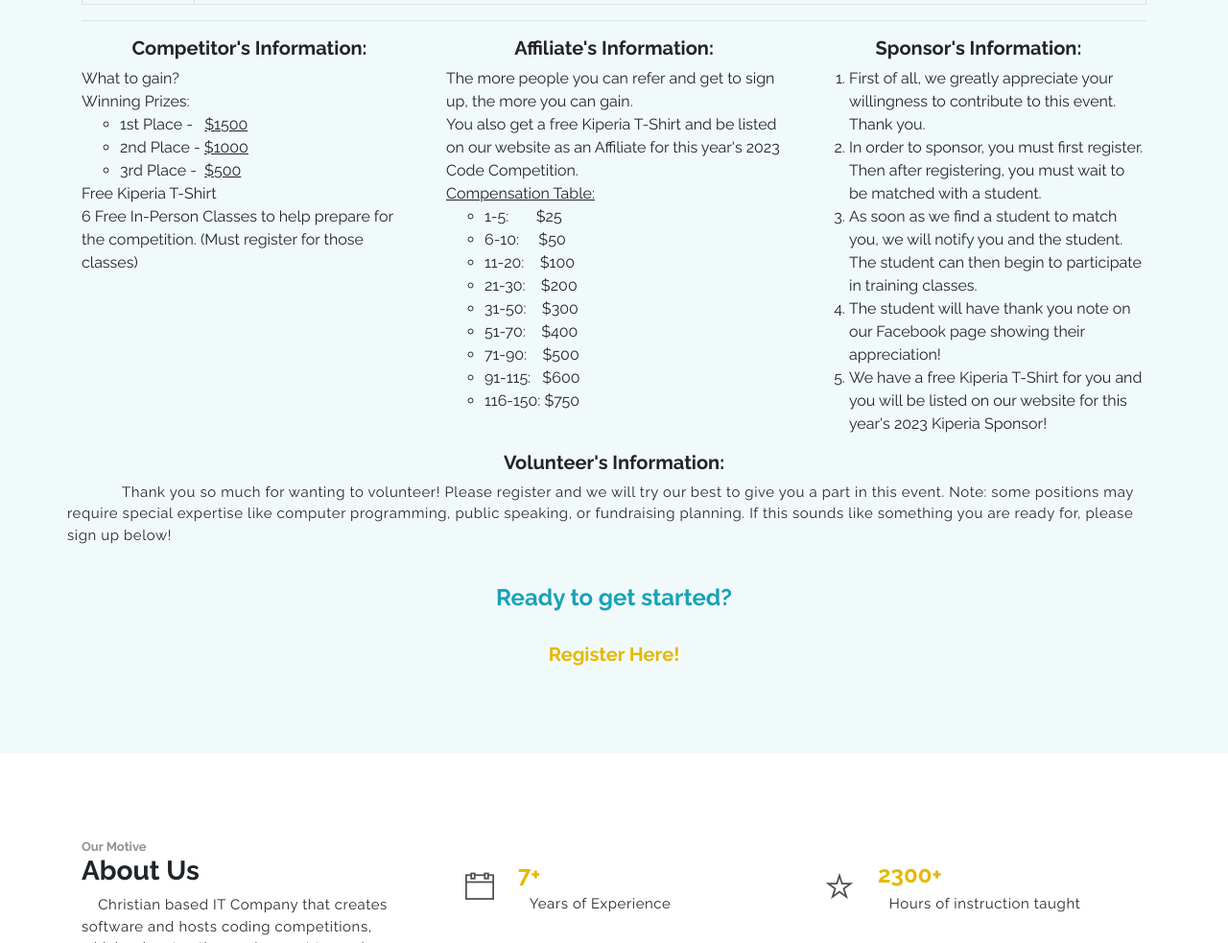
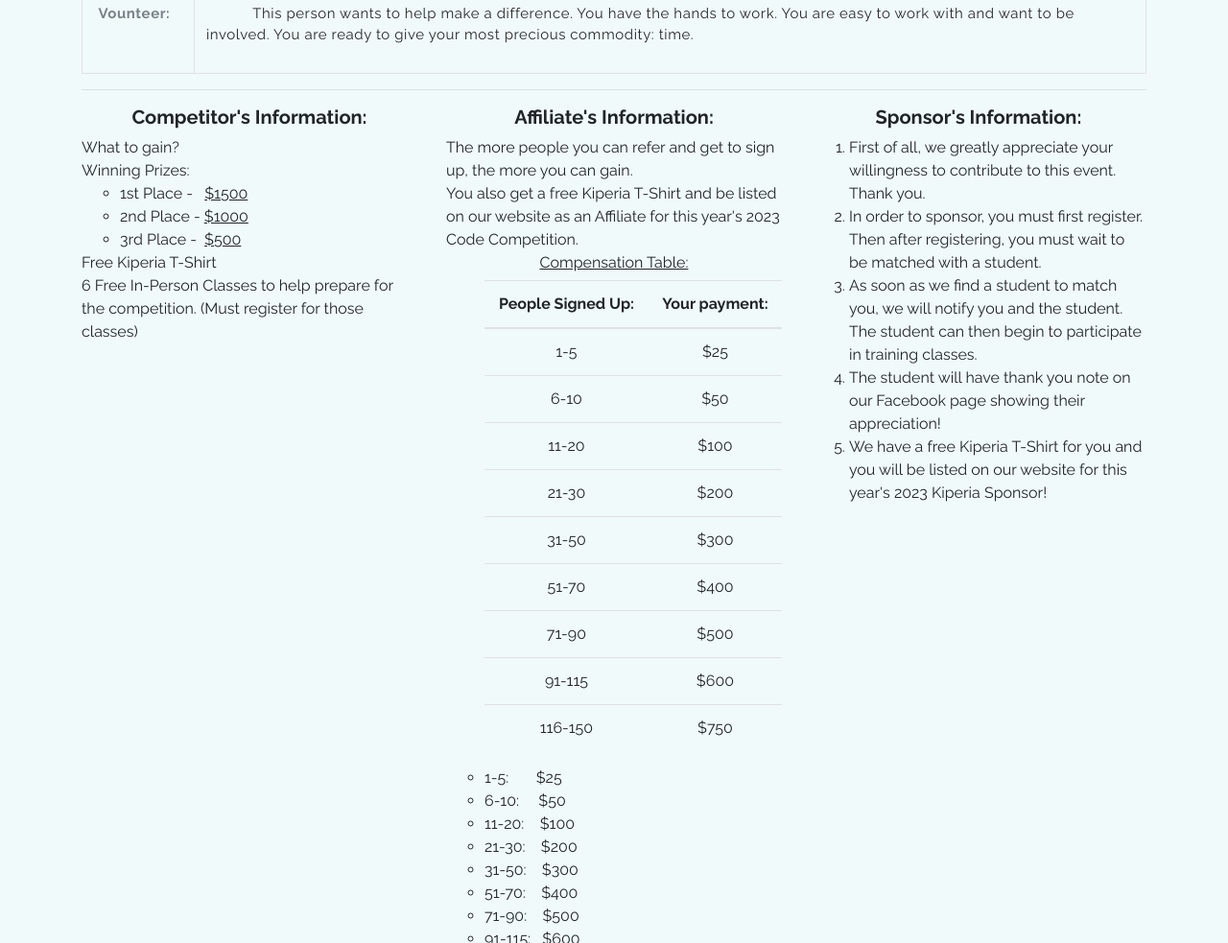
Before and after one commit to 33programmer/competition, a plain HTML site: page index.html in a window 1280 px wide. Shown: the part 1627-2610 px from the top of the page at 96% size. Drawn offline with Linux system fonts and the light colour scheme.

Commit message:
contenet and table

```diff
--- a/index.html
+++ b/index.html
@@ -103,8 +103,10 @@
                         <li><b>Location:</b>  Gainesville Civic Center: 830 Green St, Gainesville, GA 30501</li>
                         <li><b>Date:</b> Aug 3rd, 2023 Friday</li>
                         <li><b>Duration:</b> 8am - 2pm (11am is 30 minute break)</li>
-                        <li><b> Registration Cost:</b> $130 before May 18th. $150 from May 18th to <span class="text-danger">June 1st (<b>deadline</b>)<span</li>
-                        <li><b>Traning Class Dates:</b> TBA - Will be from June to July</li>
+                        <li><b>Requirements:</b>Hall County Resident, Age 13-19</li>
+                        <li><b> Registration Cost:</b> $130 before May 18th. $150 from May 18th to <span class="text-danger">June 1st<span</li>
+                        <li><b>Final Deadline:</b> June 1st, 2023. This is the deadline for registration/payment for Competitors, Sponsors, Affiliates, and Volunteers.</li>
+                        <li><b>Training Class Dates:</b> TBA - Will be from June to July</li>
                     </ol>
                 </div>
             </div>
@@ -176,8 +178,54 @@
                      <ul class="list-unstyled">
                      <li>The more people you can refer and get to sign up, the more you can gain.</li>
                      <li>You also get a free Kiperia T-Shirt and be listed on our website as an Affiliate for this year's 2023 Code Competition.</li>
-                     <li><u>Compensation Table:</u></li>
+                     <li class="text-center"><u>Compensation Table:</u></li>
                          <ul>
+                            <table class="table compensation-table">
+                                <thead>
+                                    <tr>
+                                        <th>People Signed Up:</th>
+                                        <th>Your payment:</th>
+                                    </tr>
+                                </thead>
+                                <tbody>
+                                    <tr>
+                                        <td>1-5</td>
+                                        <td>$25</td>
+                                    </tr>
+                                    <tr>
+                                        <td>6-10</td>
+                                        <td>$50</td>
+                                    </tr>
+                                    <tr>
+                                        <td>11-20</td>
+                                        <td>$100</td>
+                                    </tr>
+                                    <tr>
+                                        <td>21-30</td>
+                                        <td>$200</td>
+                                    </tr>
+                                    <tr>
+                                        <td>31-50</td>
+                                        <td>$300</td>
+                                    </tr>
+                                    <tr>
+                                        <td>51-70</td>
+                                        <td>$400</td>
+                                    </tr>
+                                    <tr>
+                                        <td>71-90</td>
+                                        <td>$500</td>
+                                    </tr>
+                                    <tr>
+                                        <td>91-115</td>
+                                        <td>$600</td>
+                                    </tr>
+                                    <tr>
+                                        <td>116-150</td>
+                                        <td>$750</td>
+                                    </tr>
+                                </tbody>
+                            </table>
                              <li>1-5: &nbsp;&nbsp;&nbsp;&nbsp;&nbsp;&nbsp;$25</li>
                              <li>6-10: &nbsp;&nbsp;&nbsp;&nbsp;$50</li>
                              <li>11-20: &nbsp;&nbsp;&nbsp;$100</li>
```
Also changed, not shown: assets/css/ollie.css.
